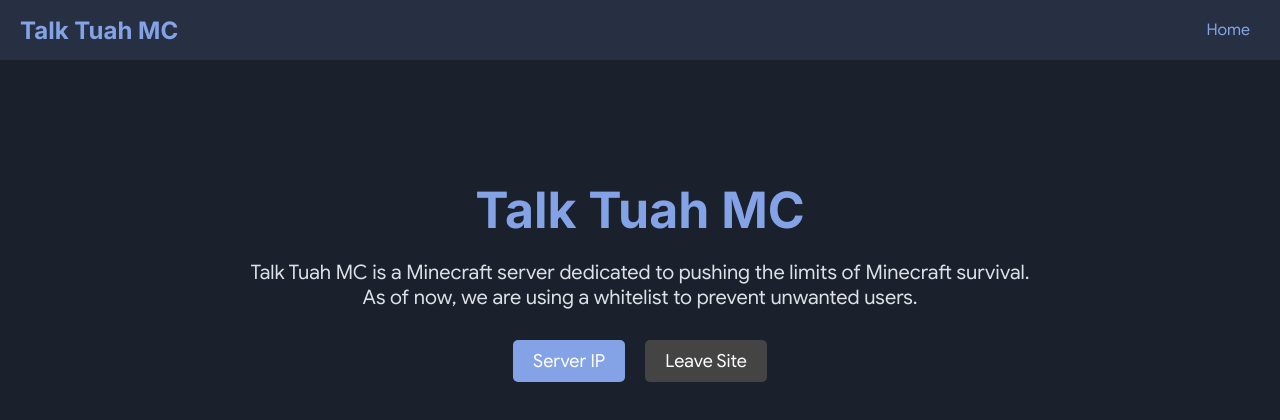
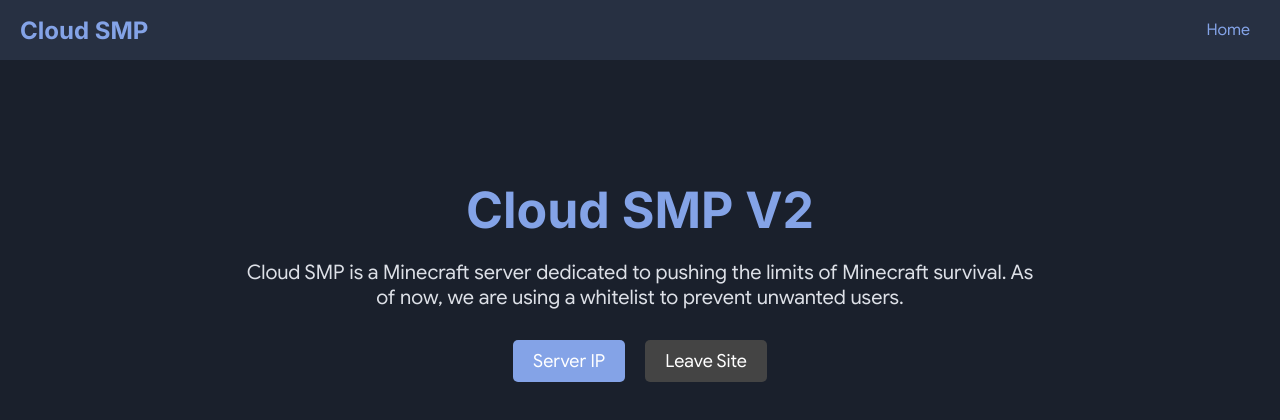
Before and after one commit to Yoned-Mikay/hawksite, a plain HTML site: page index.html in a window 1280 px wide. Drawn offline with Linux system fonts and the light colour scheme.

Commit message:
Update index.html

```diff
--- a/index.html
+++ b/index.html
@@ -11,7 +11,7 @@
     <link rel="stylesheet" href="css/styles.css">
     <link rel="icon" type="image/x-icon" href="images/favicon.svg">
     <script src="js/index.js"></script>
-    <title>Talk Tuah MC</title>
+    <title>Cloud SMP</title>
     <style>
         .popup {
             position: fixed;
@@ -65,15 +65,15 @@
 
 <body>
     <nav>
-        <div class="logo">Talk Tuah MC</div>
+        <div class="logo">Cloud SMP</div>
         <div class="navbar">
             <a href="index.html">Home</a>
         </div>
     </nav>
 
     <section class="hero">
-        <h1>Talk Tuah MC</h1>
-        <p>Talk Tuah MC is a Minecraft server dedicated to pushing the limits of Minecraft survival. As of now, we are using a whitelist to prevent unwanted users.</p>
+        <h1>Cloud SMP V2</h1>
+        <p>Cloud SMP is a Minecraft server dedicated to pushing the limits of Minecraft survival. As of now, we are using a whitelist to prevent unwanted users.</p>
     </section>
 
     <section class="buttons">
```
